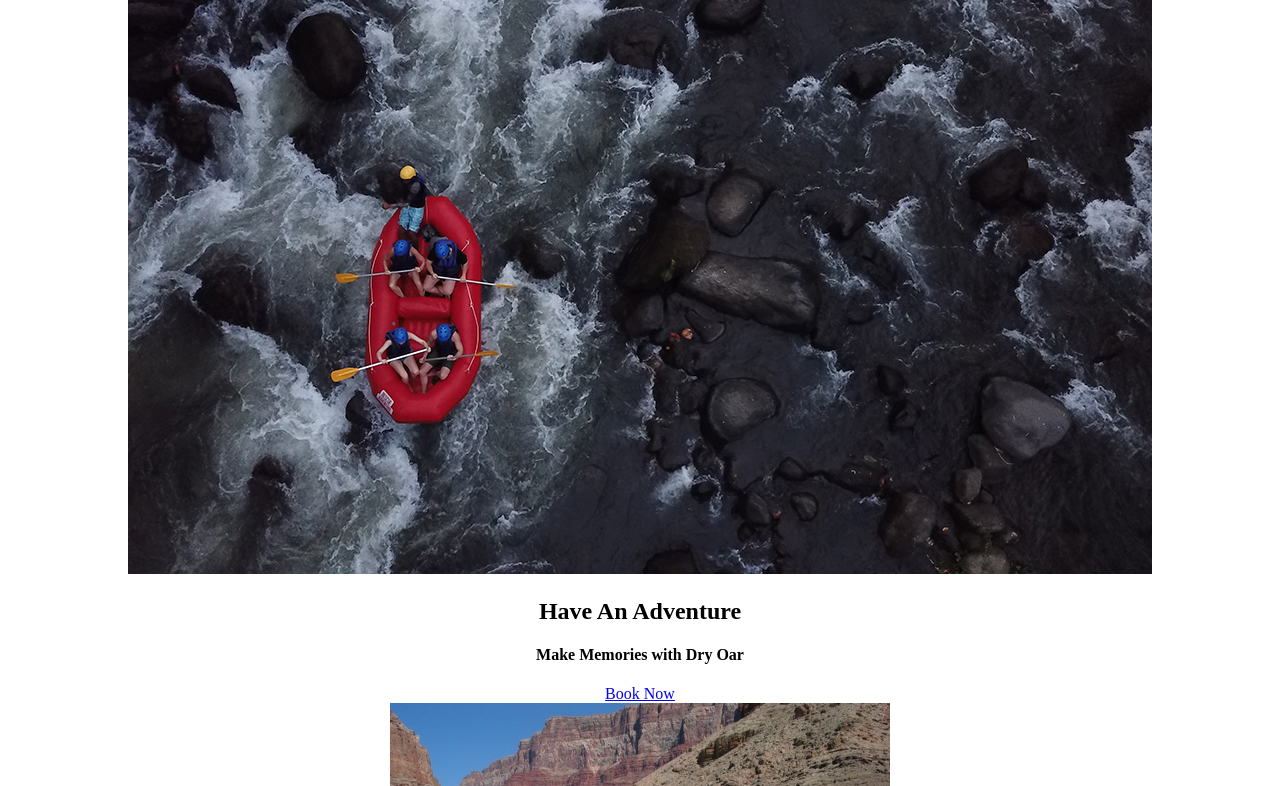
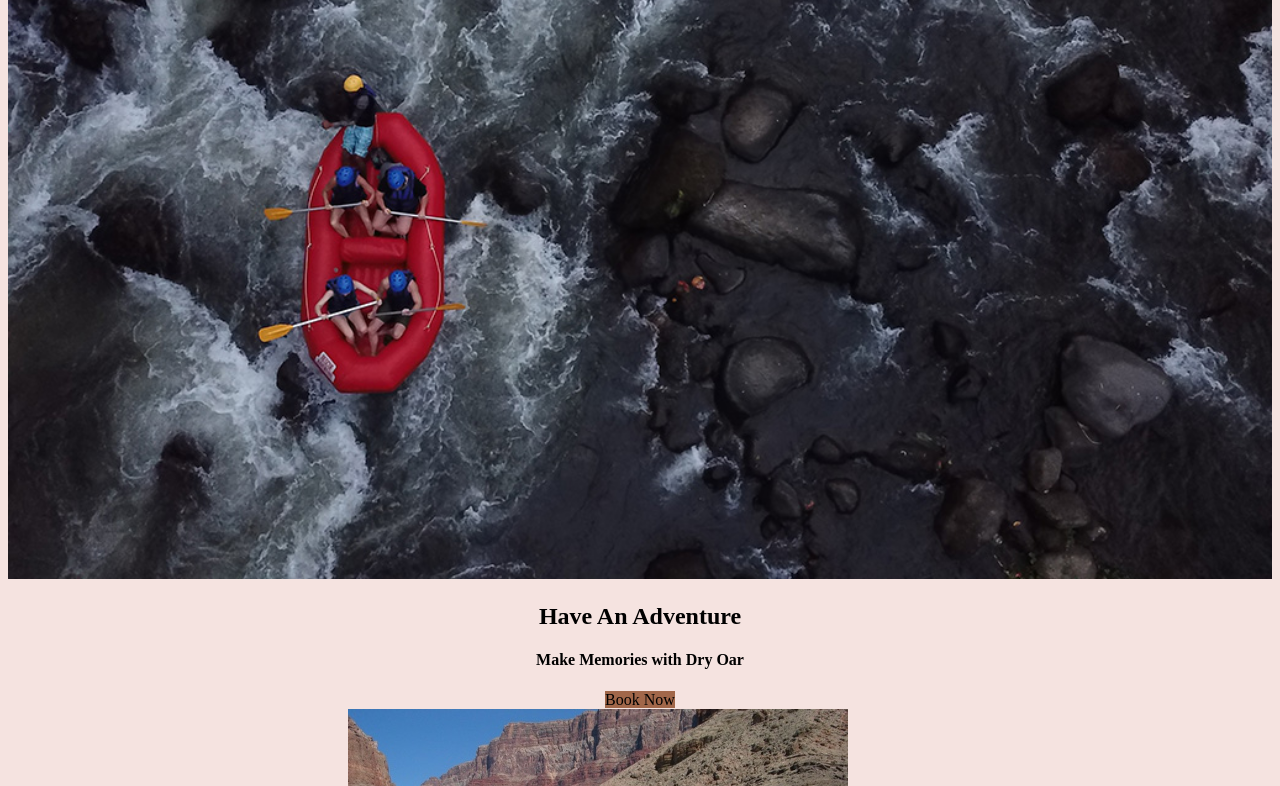
Before and after one commit to StetsonWendel/WDD-130, a plain HTML site: page index.html in a window 1280 px wide. Shown: the part 223-1009 px from the top of the page. Drawn offline with Linux system fonts and the light colour scheme; files that its build step writes are made by us from their sources; files whose address does not match are found by name.

Commit message:
Add files via upload

```diff
--- a/index.html
+++ b/index.html
@@ -5,7 +5,7 @@
     <meta http-equiv="X-UA-Compatible" content="IE=edge">
     <meta name="viewport" content="width=device-width, initial-scale=1.0">
     <title>Whitewater Rafting Vacations | Dry Oar Boating | Home</title>
-    <link rel="stylesheet" href="./styles/style.css">
+    <link rel="stylesheet" href="/wwr/styles/style.css">
 </head>
 
 <body>
```
